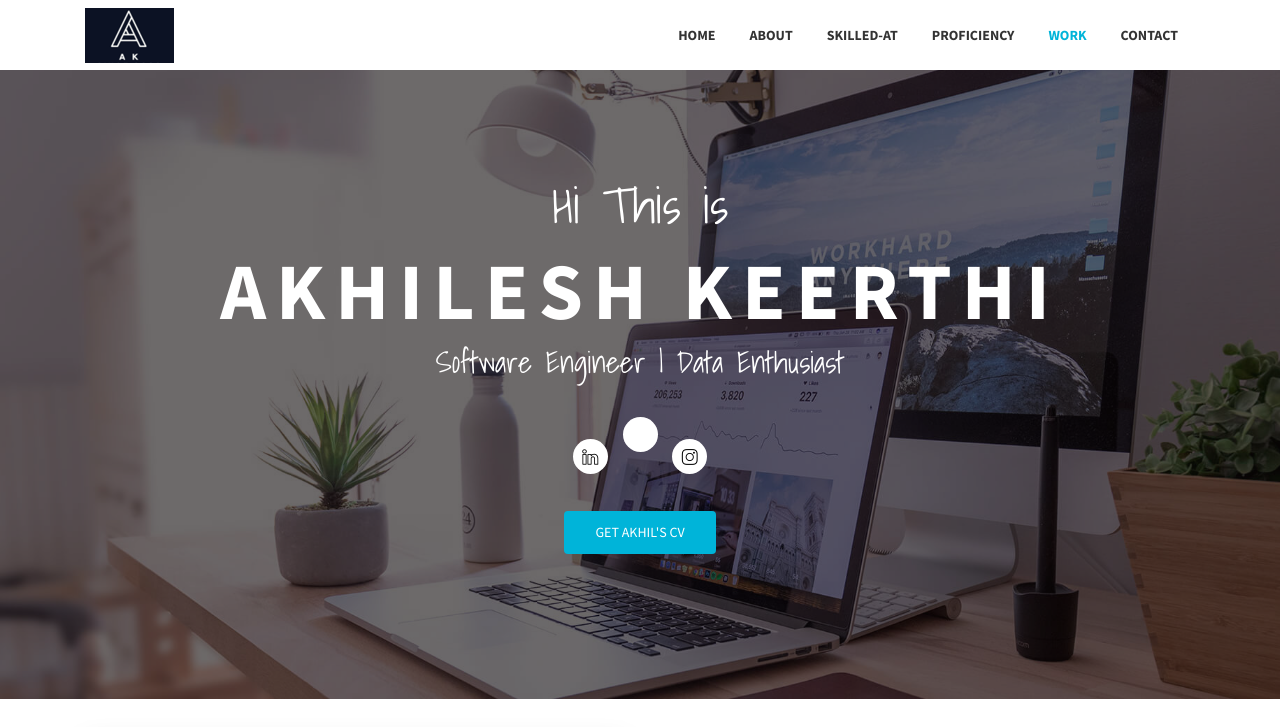
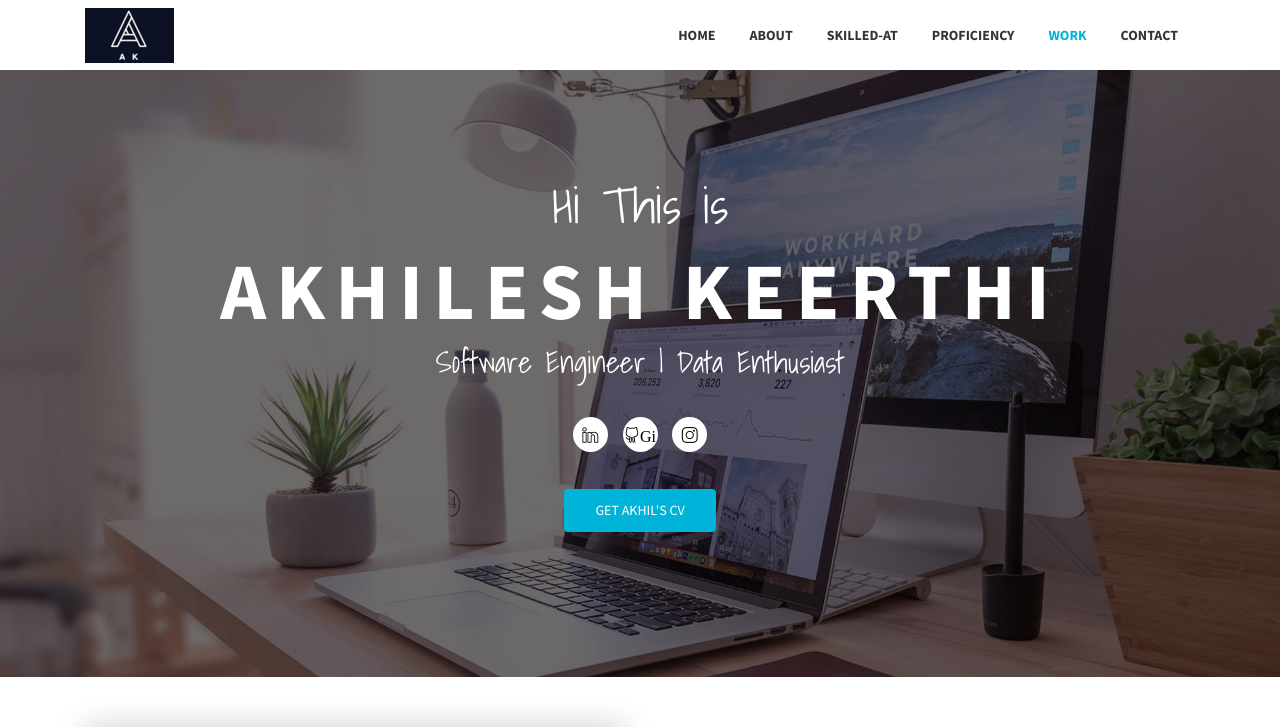
Before and after one commit to akhiltodecode/akhiltodecode.github.io, a plain HTML site: page index.html in a window 1280 px wide. Shown: the top 727 px of the page. Drawn offline with nearby package versions, Linux system fonts and the light colour scheme; files whose address does not match are found by name.

Commit message:
Update index.html
Signed-off-by: Akhil <44576706+akhiltodecode@users.noreply.github.com>

```diff
--- a/index.html
+++ b/index.html
@@ -118,7 +118,7 @@
                     <a class="linkedin" href="https://www.linkedin.com/in/akhilesh-keerthi/"><i class="icon-social-linkedin"></i></a>
                   </li>
                   <li>
-                    <a class="github" href="https://github.com/akhiltodecode/"><i class=""></i></a>
+                    <a class="github" href="https://github.com/akhiltodecode/"><i class="icon-social-github">Gi</i></a>
                   </li>
                   <li>
                     <a class="instagram" href="https://www.instagram.com/__akhill9/"><i class="icon-social-instagram"></i></a>
```
